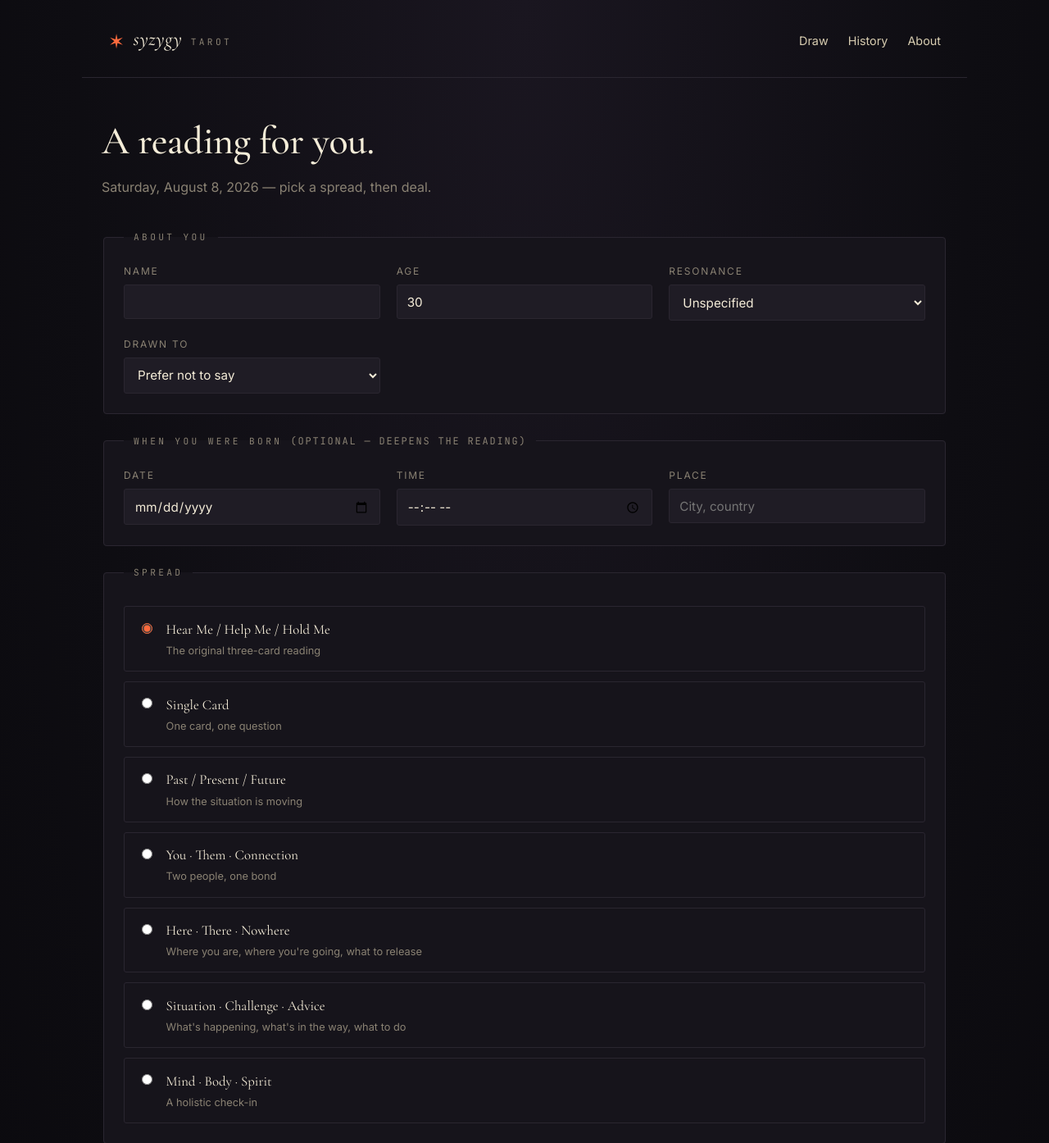
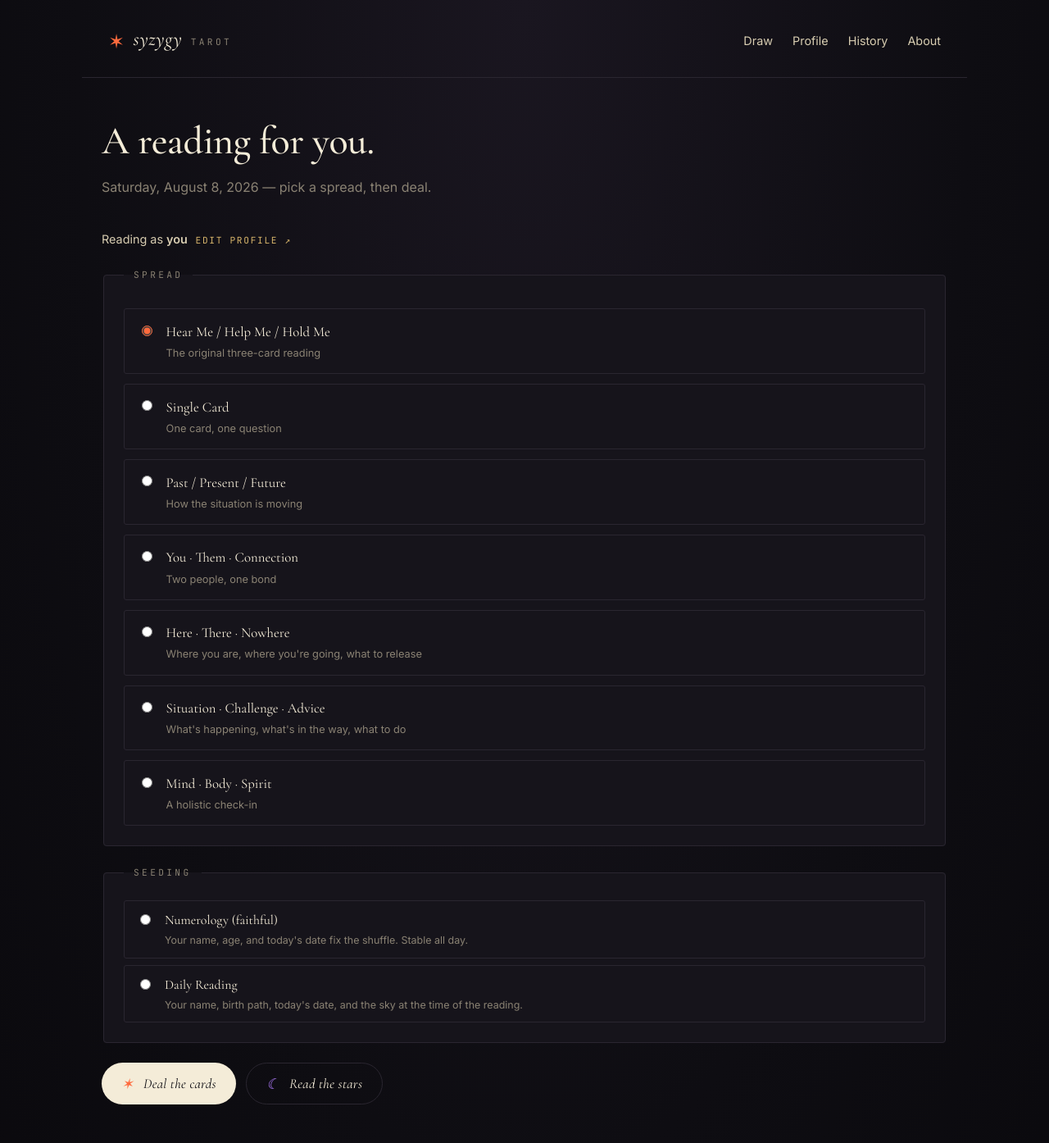
Before and after one commit to xDarkicex/syzygy-tarot, a FastAPI app: page / in a window 1280 px wide. Shown: the top 1394 px of the page at 82% size. Run offline with FastAPI, Linux system fonts and the light colour scheme.

Commit message:
Move profile to a dedicated page; home is now just the deal
- New GET /profile renders the profile page: name, age, resonance,
  drawn-to, birth date/time/place + the computed birth chart (when birth
  data is present). The chart shows Sun, Moon, Venus, Mars, Mercury,
  and rising — real positions via skyfield.
- profile cookie now carries the full profile (drawn-to, birth data),
  not just name/age/resonance. read_profile_cookie restores it.
- /profile/save and /profile/clear extended for all fields; redirect
  to /profile instead of /.
- Home page: profile fieldsets removed. The deal form sends the profile
  as hidden inputs bound to the Alpine store. A 'Reading as [name]'
  line with an 'edit profile' link shows who the reading is for.
- Nav gains a Profile link.
- New chart-card CSS, profile form styling, danger button for clear.

The deal form is now just spread + strategy + question + the two
buttons (cards / stars). Profile edits live on /profile.

```diff
--- a/app/static/css/site.css
+++ b/app/static/css/site.css
@@ -59,6 +59,8 @@ code { font-family: var(--mono); font-size: 0.85em; color: var(--ink-soft); padd
 
 /* ───── draw form ───── */
 .draw-form { display: grid; gap: 1.5rem; }
+.draw-form__profile-link { margin: 0; color: var(--ink-soft); font-size: 0.9rem; }
+.draw-form__profile-link a { font-family: var(--mono); font-size: 0.7rem; letter-spacing: 0.15em; text-transform: uppercase; margin-left: 0.5em; }
 .draw-form fieldset { border: 1px solid var(--rule); border-radius: 4px; padding: 1.5rem; background: var(--paper-2); }
 .draw-form legend { font-family: var(--mono); font-size: 0.7rem; letter-spacing: 0.3em; text-transform: uppercase; color: var(--ink-faint); padding: 0 0.75rem; }
 
--- a/app/templates/base.html
+++ b/app/templates/base.html
@@ -21,6 +21,7 @@
     </a>
     <nav class="masthead__nav">
       <a href="/">Draw</a>
+      <a href="/profile">Profile</a>
       <a href="/history">History</a>
       <a href="/about">About</a>
     </nav>
--- a/app/templates/home.html
+++ b/app/templates/home.html
@@ -7,49 +7,19 @@
 </section>
 
 <form class="draw-form" hx-post="/readings/" hx-target="#reading-slot" hx-swap="innerHTML" hx-disabled-elt="this">
-  <fieldset class="profile">
-    <legend>About you</legend>
-    <label>
-      <span>Name</span>
-      <input type="text" name="name" required maxlength="64" x-model="profile.name" value="{{ profile.name if profile else '' }}" />
-    </label>
-    <label>
-      <span>Age</span>
-      <input type="number" name="age" required min="1" max="120" x-model.number="profile.age" value="{{ profile.age if profile else 30 }}" />
-    </label>
-    <label>
-      <span>Resonance</span>
-      <select name="resonance" x-model="profile.resonance">
-        {% for option in ["Male", "Female", "Nonbinary", "Fluid", "Unspecified"] %}
-          <option value="{{ option }}" {% if profile and profile.resonance == option %}selected{% endif %}>{{ option }}</option>
-        {% endfor %}
-      </select>
-    </label>
-    <label>
-      <span>Drawn to</span>
-      <select name="drawn_to" x-model="profile.drawn_to">
-        {% for option in ["Men", "Women", "Nonbinary people", "All / exploring", "No preference", "Prefer not to say"] %}
-          <option value="{{ option }}" {% if profile and profile.drawn_to == option %}selected{% endif %}>{{ option }}</option>
-        {% endfor %}
-      </select>
-    </label>
-  </fieldset>
+  <!-- Profile rides along from the Alpine store. Edit it on /profile. -->
+  <input type="hidden" name="name" :value="profile.name || ''" value="{{ profile.name if profile else '' }}" />
+  <input type="hidden" name="age" :value="profile.age" value="{{ profile.age if profile else 30 }}" />
+  <input type="hidden" name="resonance" :value="profile.resonance || 'Unspecified'" value="{{ profile.resonance if profile else 'Unspecified' }}" />
+  <input type="hidden" name="drawn_to" :value="profile.drawn_to || 'Prefer not to say'" value="{{ profile.drawn_to if profile else 'Prefer not to say' }}" />
+  <input type="hidden" name="birth_date" :value="profile.birth_date || ''" value="{{ profile.birth_date if profile else '' }}" />
+  <input type="hidden" name="birth_time" :value="profile.birth_time || ''" value="{{ profile.birth_time if profile else '' }}" />
+  <input type="hidden" name="birth_place" :value="profile.birth_place || ''" value="{{ profile.birth_place if profile else '' }}" />
 
-  <fieldset class="profile">
-    <legend>When you were born <span class="profile__hint">(optional — deepens the reading)</span></legend>
-    <label>
-      <span>Date</span>
-      <input type="date" name="birth_date" x-model="profile.birth_date" value="{{ profile.birth_date if profile else '' }}" max="{{ today.isoformat() }}" />
-    </label>
-    <label>
-      <span>Time</span>
-      <input type="time" name="birth_time" x-model="profile.birth_time" value="{{ profile.birth_time if profile else '' }}" />
-    </label>
-    <label>
-      <span>Place</span>
-      <input type="text" name="birth_place" x-model="profile.birth_place" value="{{ profile.birth_place if profile else '' }}" placeholder="City, country" />
-    </label>
-  </fieldset>
+  <p class="draw-form__profile-link">
+    Reading as <strong>{{ profile.name if profile and profile.name else 'you' }}</strong>
+    <a href="/profile">edit profile ↗</a>
+  </p>
 
   <fieldset class="spread-picker">
     <legend>Spread</legend>
```
Also changed, not shown: other parts of app/static/css/site.css (+30 -0 lines), app/templates/profile.html (added, +61 -0 lines), app/web/auth.py (+28 -2 lines), app/web/routes/profile.py (+67 -12 lines).
